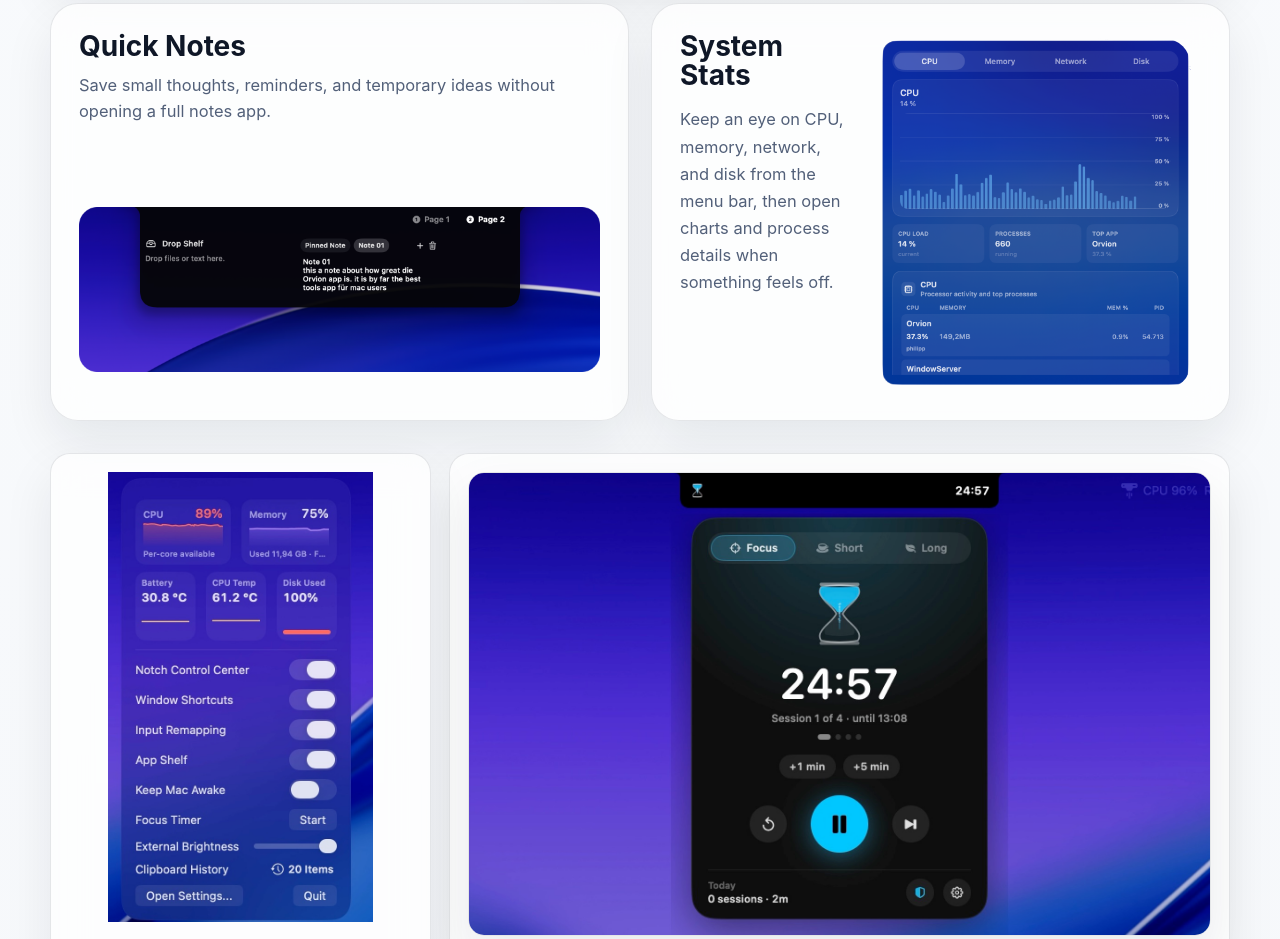
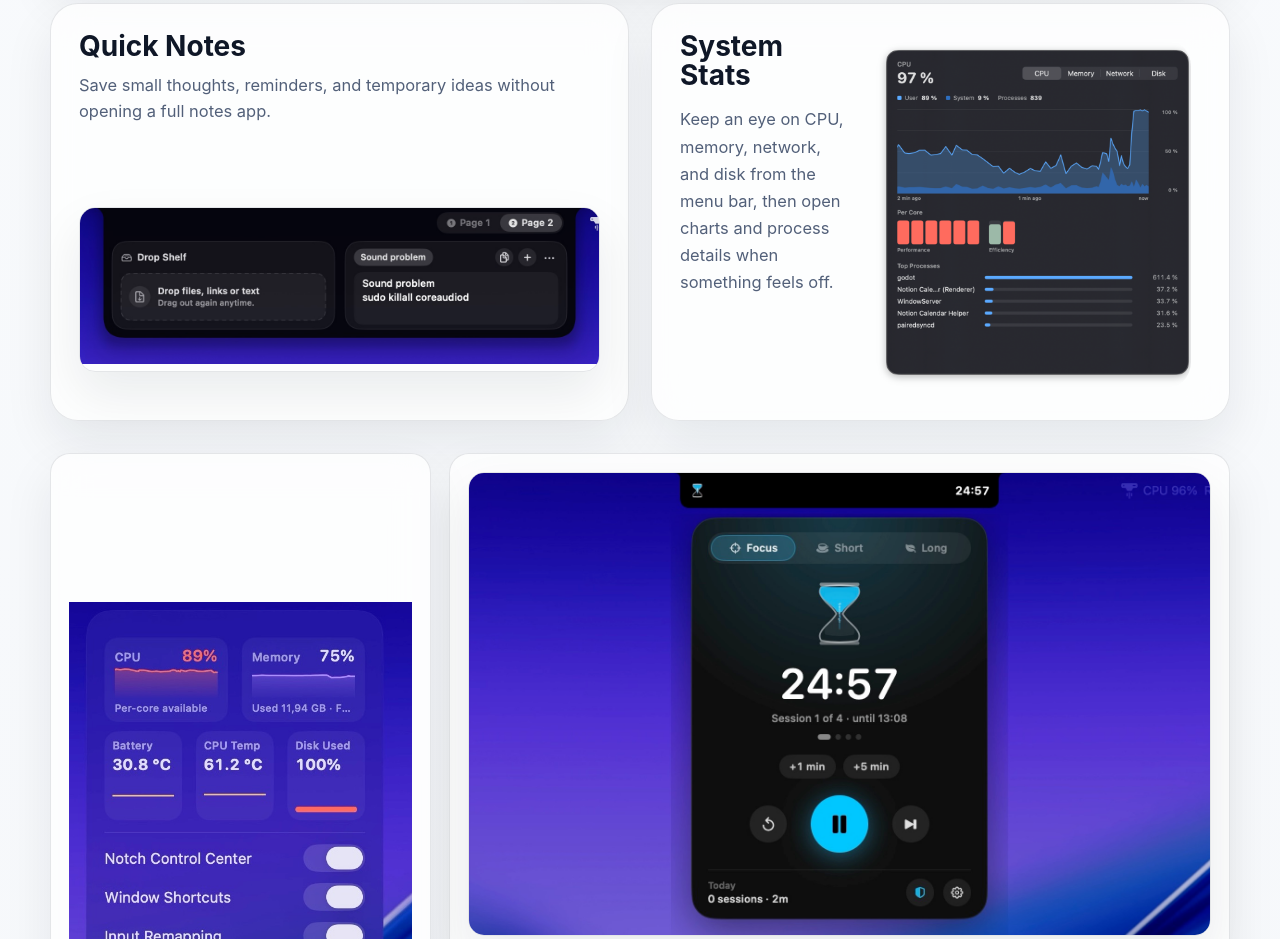
Before and after one commit to Philipp-dev-187/orvion-webseite, a plain HTML site: page index.html in a window 1280 px wide. Shown: the part 1134-2073 px from the top of the page. Drawn offline with Linux system fonts and the light colour scheme.

Commit message:
Landing page: new system stats and notes images, fix stretched menu card

```diff
--- a/assets/css/styles.css
+++ b/assets/css/styles.css
@@ -1878,3 +1878,24 @@ body[data-page="contact"] .legal-hero > p:last-child {
     transform: none;
   }
 }
+
+/* The menu card spans two grid rows next to Focus Timer, App Shelf and
+   Clipboard. Centre its content so the extra height reads as breathing room
+   instead of an empty slot under the text. */
+@media (min-width: 1101px) {
+  .feature-card-menu-controls {
+    justify-content: center;
+  }
+
+  .feature-card-menu-controls .product-frame-card {
+    height: auto;
+    max-height: 640px;
+  }
+
+  .feature-card-menu-controls .product-frame-card img {
+    width: 100%;
+    height: auto;
+    max-height: 640px;
+    object-fit: contain;
+  }
+}
--- a/index.html
+++ b/index.html
@@ -12,7 +12,7 @@
     <meta property="og:image" content="https://www.getorvion.app/assets/og/orvion-home.png" />
     <meta name="twitter:card" content="summary_large_image" />
     <meta name="theme-color" content="#f5f7fb" />
-    <link rel="stylesheet" href="/assets/css/styles.css?v=45" />
+    <link rel="stylesheet" href="/assets/css/styles.css?v=46" />
     <script defer src="/assets/js/site.js?v=46"></script>
 </head>
 <body data-page="home">
@@ -68,8 +68,8 @@
                     <h3 data-i18n="feature_notes_title">Quick Notes</h3>
                     <p data-i18n="feature_notes_text">Save small thoughts, reminders, and temporary ideas without opening a full notes app.</p>
                 </div>
-                <figure class="product-frame product-frame-wide product-frame-notes">
-                    <img src="/assets/img/product/notch_notes_rounded.png" alt="Orvion notch page with quick notes" />
+                <figure class="product-frame product-frame-shot product-frame-shot-natural">
+                    <img src="/assets/img/product/notes_v2.jpg" alt="Orvion notch page with the Drop Shelf and a quick note" loading="lazy" />
                 </figure>
             </article>
 
@@ -79,7 +79,7 @@
                     <p data-i18n="feature_stats_text">Keep an eye on CPU, memory, network, and disk from the menu bar, then open charts and process details when something feels off.</p>
                 </div>
                 <figure class="product-frame product-frame-stats-detail">
-                    <img src="/assets/img/product/allstats.png" alt="Orvion system stats detail window with CPU chart and process list" />
+                    <img src="/assets/img/product/stats_v2.png" alt="Orvion system stats window with CPU history, per-core load and top processes" loading="lazy" />
                 </figure>
             </article>
         </div>
```
Also changed, not shown: assets/img/product/notes_v2.jpg (added), assets/img/product/stats_v2.png (added).
